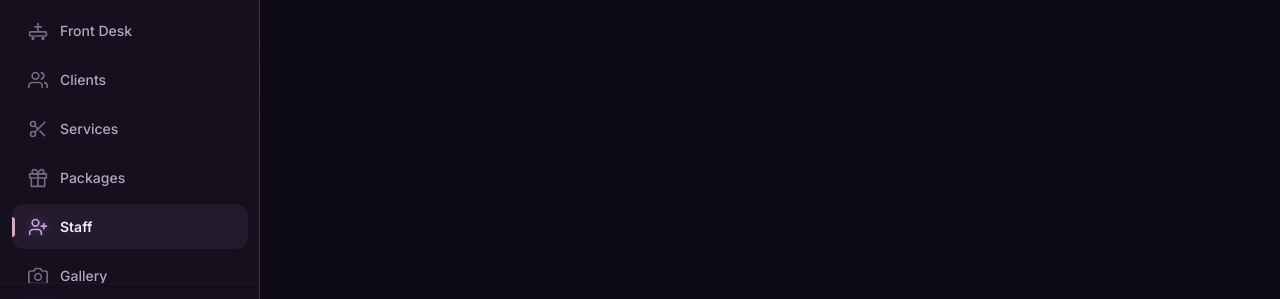
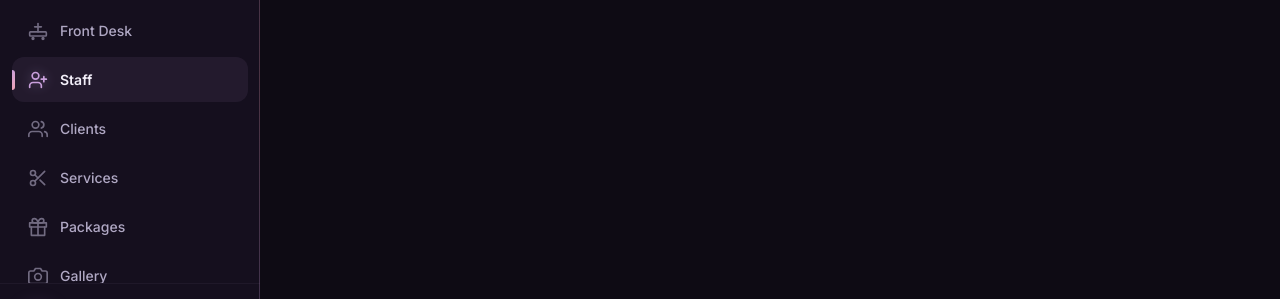
Before and after one commit to vn2008-star/glowup, a Next.js app: page /dashboard/staff in a window 1280 px wide. Shown: the part 321-620 px from the top of the page. Built offline with nearby package versions, Linux system fonts and the light colour scheme; no server answers; a web font is replaced by a local one.

Commit message:
Move Staff above Clients in sidebar

```diff
--- a/src/app/dashboard/layout.tsx
+++ b/src/app/dashboard/layout.tsx
@@ -82,10 +82,10 @@ const navKeys = [
   { href: "/dashboard/booking", icon: <ClipboardIcon />, key: "booking" },
   { href: "/dashboard/campaigns", icon: <PartyIcon />, key: "holidays" },
   { href: "/dashboard/checkout", icon: <FrontDeskIcon />, key: "frontDesk" },
+  { href: "/dashboard/staff", icon: <StaffIcon />, key: "staff" },
   { href: "/dashboard/clients", icon: <UsersIcon />, key: "clients" },
   { href: "/dashboard/services", icon: <ScissorsIcon />, key: "services" },
   { href: "/dashboard/packages", icon: <GiftIcon />, key: "packages" },
-  { href: "/dashboard/staff", icon: <StaffIcon />, key: "staff" },
   { href: "/dashboard/gallery", icon: <CameraIcon />, key: "gallery" },
   { href: "/dashboard/social", icon: <ShareIcon />, key: "social" },
   { href: "/dashboard/loyalty", icon: <HeartIcon />, key: "loyalty" },
```
